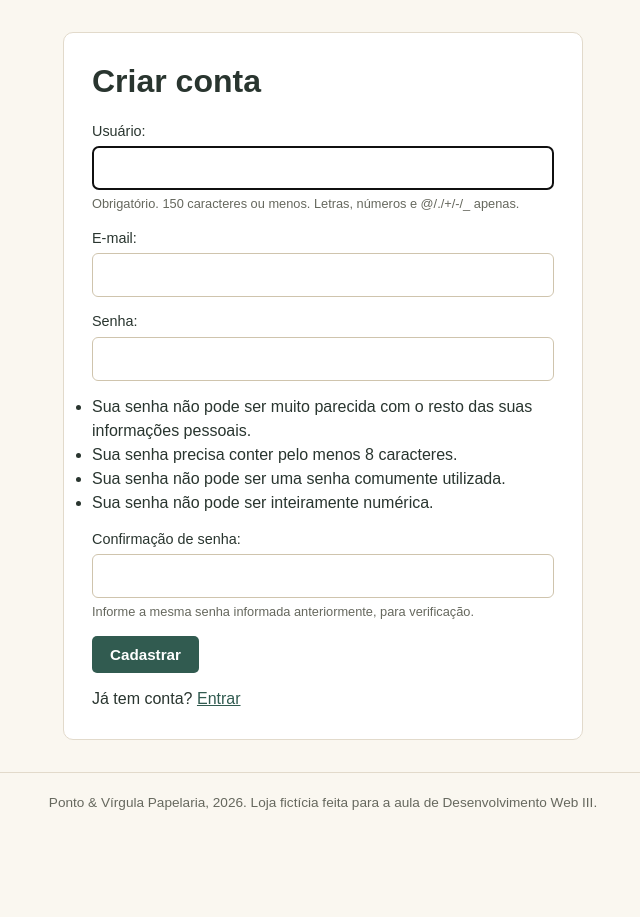
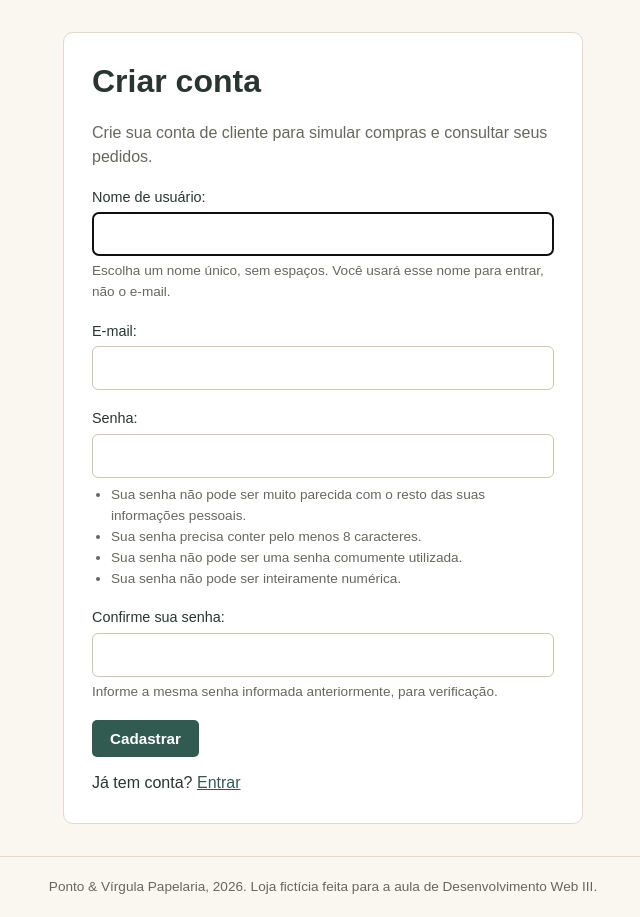
Before and after one commit to rubiaturci/papelaria-devweb3-entrega, a Django app: page /conta/cadastro/ in a window 1280 px wide. Shown: the part 76-993 px from the top of the page, without its empty margins (317-957 px from the left). Before the commit the page ends 886 px from the top, so only its background shows below. Run offline with Django 5.2, Linux system fonts and the light colour scheme.

Commit message:
Melhora cadastro de clientes e valida fluxo de login

```diff
--- a/contas/forms.py
+++ b/contas/forms.py
@@ -5,6 +5,13 @@ from django.contrib.auth.models import User
 
 class CadastroForm(UserCreationForm):
     email = forms.EmailField(label="E-mail")
+
+    def __init__(self, *args, **kwargs):
+        super().__init__(*args, **kwargs)
+        self.fields["username"].label = "Nome de usuário"
+        self.fields["username"].help_text = "Escolha um nome único, sem espaços. Você usará esse nome para entrar, não o e-mail."
+        self.fields["password1"].label = "Senha"
+        self.fields["password2"].label = "Confirme sua senha"
 
     class Meta:
         model = User
--- a/contas/templates/cadastro.html
+++ b/contas/templates/cadastro.html
@@ -5,9 +5,19 @@
 {% block conteudo %}
 <section class="caixa">
     <h1>Criar conta</h1>
+    <p class="subtitulo">Crie sua conta de cliente para simular compras e consultar seus pedidos.</p>
+    {% if form.errors %}<div class="aviso error" role="alert">Não foi possível concluir o cadastro. Confira as mensagens abaixo de cada campo e tente novamente.</div>{% endif %}
     <form class="formulario" method="post">
         {% csrf_token %}
-        {{ form.as_p }}
+        {{ form.non_field_errors }}
+        {% for campo in form %}
+            <div class="campo-cadastro">
+                {{ campo.label_tag }}
+                {{ campo }}
+                {{ campo.errors }}
+                {% if campo.help_text %}<div class="helptext" id="{{ campo.auto_id }}_helptext">{{ campo.help_text|safe }}</div>{% endif %}
+            </div>
+        {% endfor %}
         <button class="botao" type="submit">Cadastrar</button>
     </form>
     <p>Já tem conta? <a href="{% url 'login' %}">Entrar</a></p>
--- a/contas/templates/login.html
+++ b/contas/templates/login.html
@@ -5,6 +5,7 @@
 {% block conteudo %}
 <section class="caixa">
     <h1>Entrar</h1>
+    <p class="subtitulo">Use o nome de usuário escolhido no cadastro, não o e-mail.</p>
     <form class="formulario" method="post">
         {% csrf_token %}
         {{ form.as_p }}
--- a/contas/views.py
+++ b/contas/views.py
@@ -1,3 +1,5 @@
+import logging
+
 from django.contrib import messages
 from django.contrib.auth.decorators import login_required
 from django.contrib.auth.views import LoginView
@@ -5,6 +7,8 @@ from django.shortcuts import redirect, render
 from django.urls import reverse
 
 from .forms import CadastroForm, PerfilForm
+
+logger = logging.getLogger(__name__)
 
 
 class EntrarView(LoginView):
@@ -22,6 +26,10 @@ def cadastro(request):
         form.save()
         messages.success(request, "Cadastro feito! Agora é só entrar.")
         return redirect("login")
+    if request.method == "POST":
+        # Registra apenas os códigos de validação, nunca dados preenchidos.
+        codigos = {campo: [erro.code for erro in erros] for campo, erros in form.errors.as_data().items()}
+        logger.warning("Cadastro recusado: %s", codigos)
     return render(request, "cadastro.html", {"form": form})
 
 
--- a/loja/static/css/style.css
+++ b/loja/static/css/style.css
@@ -906,3 +906,10 @@ main { max-width: 1180px; }
     .topo { padding: 14px 16px; }
     .topo nav { gap: 12px; }
 }
+
+/* Cadastro: instruções e erros legíveis também no celular. */
+.campo-cadastro { margin-bottom: 18px; }
+.campo-cadastro .errorlist { margin: 7px 0; font-weight: 600; }
+.campo-cadastro .helptext { line-height: 1.55; font-size: .85rem; }
+.campo-cadastro .helptext ul { list-style: disc; padding-left: 19px; margin-top: 6px; }
+.campo-cadastro input[aria-invalid="true"] { border-color: var(--coral); }
```
Also changed, not shown: contas/tests.py (+15 -0 lines).
